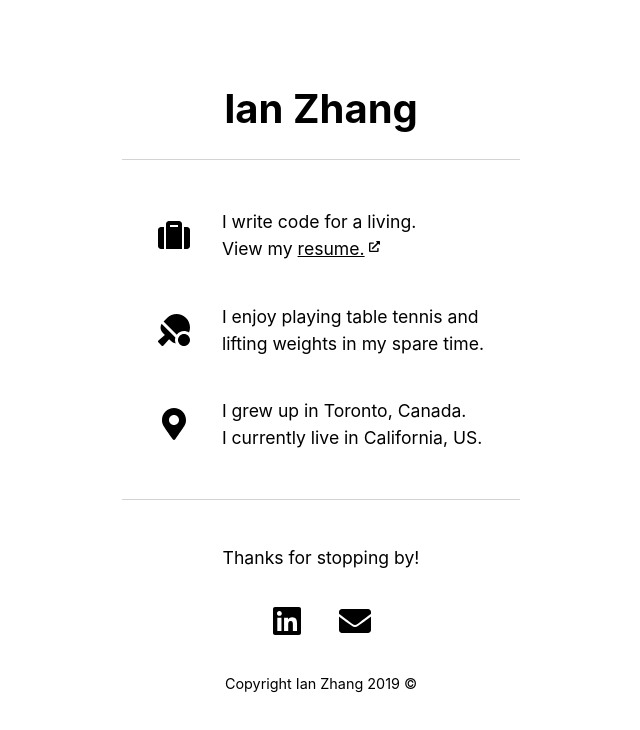
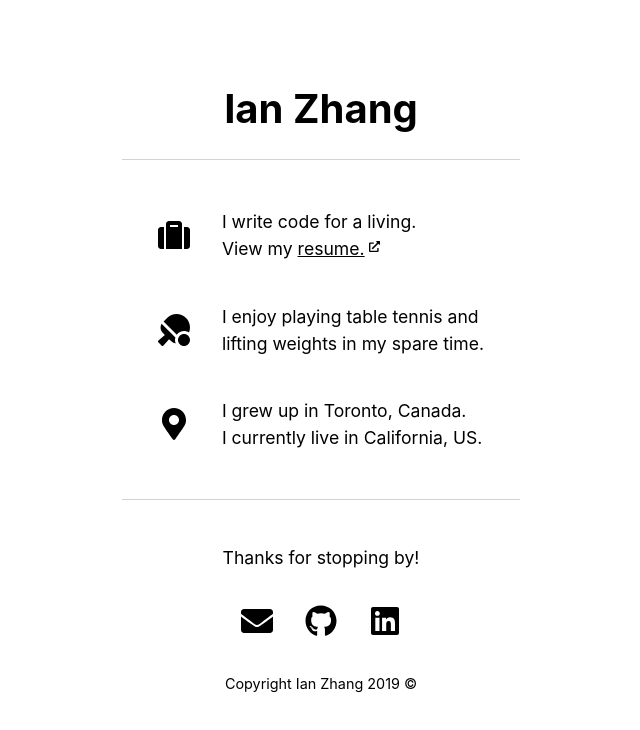
Before and after one commit to ianzh4ng/personal-site, a React app: page / in a window 1280 px wide. Shown: the top 730 px of the page, without its empty margins (319-959 px from the left). Built offline with nearby package versions, Linux system fonts and the light colour scheme.

Commit message:
Add GitHub footer button

```diff
--- a/src/components/Footer/Footer.mod.scss
+++ b/src/components/Footer/Footer.mod.scss
@@ -13,12 +13,12 @@
   .iconBar {
     display: flex;
     justify-content: space-between;
-    width: 100px;
     padding: 36px 0;
 
     a {
       color: inherit;
       text-decoration: none;
+      margin: 0 16px;
 
       &:hover {
         color: $orange;
--- a/src/components/Footer/Footer.tsx
+++ b/src/components/Footer/Footer.tsx
@@ -7,7 +7,39 @@ export const Footer = () => (
   <footer className={styles.footer}>
     <div className={styles.footerText}>{i18n.footerText}</div>
     <div className={styles.iconBar}>
-      <a href="https://www.linkedin.com/in/ian-zhang/">
+      <a
+        href="mailto:ianzh4ng@gmail.com"
+        target="_blank"
+        rel="noopener noreferrer"
+      >
+        <Icon
+          name="envelope"
+          iconProps={{
+            onClick: () => {
+              gtag('event', 'click', { event_category: 'Hit Mail' });
+            },
+          }}
+        />
+      </a>
+      <a
+        href="https://github.com/ianzh4ng"
+        target="_blank"
+        rel="noopener noreferrer"
+      >
+        <Icon
+          name="github"
+          iconProps={{
+            onClick: () => {
+              gtag('event', 'click', { event_category: 'View GitHub' });
+            },
+          }}
+        />
+      </a>
+      <a
+        href="https://www.linkedin.com/in/ian-zhang/"
+        target="_blank"
+        rel="noopener noreferrer"
+      >
         <Icon
           name="linkedIn"
           iconProps={{
@@ -17,18 +49,7 @@ export const Footer = () => (
           }}
         />
       </a>
-      <a href="mailto:ianzh4ng@gmail.com">
-        <Icon
-          name="envelope"
-          iconProps={{
-            onClick: () => {
-              gtag('event', 'click', { event_category: 'Hit Mail' });
-            },
-          }}
-        />
-      </a>
     </div>
-
     <div className={styles.copyright}>{i18n.copyright}</div>
   </footer>
 );
--- a/src/components/Icon/Icon.tsx
+++ b/src/components/Icon/Icon.tsx
@@ -3,6 +3,7 @@ import { IconType, IconBaseProps } from 'react-icons';
 import {
   FaEnvelope,
   FaExternalLinkAlt,
+  FaGithub,
   FaLinkedin,
   FaMapMarkerAlt,
   FaSuitcase,
@@ -17,6 +18,7 @@ export interface IconProps {
 export type IconName =
   | 'envelope'
   | 'externalLink'
+  | 'github'
   | 'linkedIn'
   | 'mapMarker'
   | 'suitcase'
@@ -25,6 +27,7 @@ export type IconName =
 const iconMap: Record<IconName, IconType> = {
   envelope: FaEnvelope,
   externalLink: FaExternalLinkAlt,
+  github: FaGithub,
   linkedIn: FaLinkedin,
   mapMarker: FaMapMarkerAlt,
   suitcase: FaSuitcase,
```
